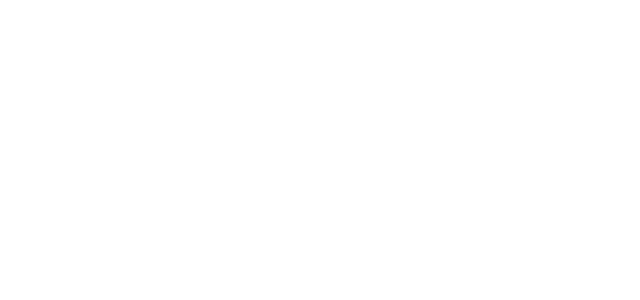
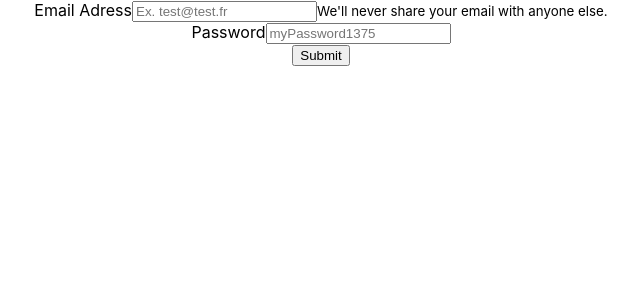
Before and after one commit to mehdiayata/front-myexpensesbydays, a React (Create React App) app: page /login in a window 1280 px wide. Before the commit this address had no page. Shown: the top 300 px of the page, without its empty margins (319-959 px from the left). Built offline with nearby package versions, Linux system fonts and the light colour scheme.

Commit message:
Add Login component

```diff
--- a/package.json
+++ b/package.json
@@ -6,8 +6,13 @@
     "@testing-library/jest-dom": "^5.16.1",
     "@testing-library/react": "^12.1.2",
     "@testing-library/user-event": "^13.5.0",
+    "axios": "^0.24.0",
+    "bootstrap": "^4.6.0",
+    "jquery": "^3.6.0",
     "node-sass": "^7.0.1",
+    "popper.js": "^1.16.1",
     "react": "^17.0.2",
+    "react-bootstrap": "^2.1.0",
     "react-dom": "^17.0.2",
     "react-router-dom": "^6.2.1",
     "react-scripts": "5.0.0",
--- a/src/App.js
+++ b/src/App.js
@@ -1,6 +1,7 @@
 import './App.css';
 import { Routes, Route, BrowserRouter } from "react-router-dom";
 import NotFound from './Pages/NotFound';
+import LoginPage from './Pages/LoginPage';
 
 function App() {
   return (
@@ -8,6 +9,7 @@
       <BrowserRouter>
         <Routes>
           <Route component={NotFound} />
+          <Route path="/login"  element={<LoginPage />} />
         </Routes>
       </BrowserRouter>
     </div>
--- /dev/null
+++ b/src/Components/LoginComponents.js
@@ -0,0 +1,49 @@
+import axios from 'axios';
+import React, { useState } from 'react';
+import { Button, Form } from 'react-bootstrap';
+
+const LoginComponents = () => {
+
+    const [formEmail, setFormEmail] = useState();
+    const [formPassword, setFormPassword] = useState();
+
+    const login = (e) => {
+
+        e.preventDefault();
+
+        // Appel de la route /api/login/
+
+        axios.post('http://127.0.0.1:8000/api/login', {
+            username: formEmail,
+            password: formPassword
+        }).then(resp => {
+            localStorage.setItem("JWT", resp.data.token);
+        });
+
+    }
+
+
+    return (
+        <div className="form-login">
+            <Form onSubmit={login} method='post' >
+                <Form.Group controlId='form-login-email'>
+                    <Form.Label>Email Adress</Form.Label>
+                    <Form.Control required name="formLoginEmail" type="email" placeholder="Ex. test@test.fr" onChange={(e) => setFormEmail(e.target.value)} />
+                    <Form.Text className="text-muted">
+                        We'll never share your email with anyone else.
+                 </Form.Text>
+                </Form.Group>
+
+                <Form.Group className="mb-3" controlId="formLoginPassword">
+                    <Form.Label>Password</Form.Label>
+                    <Form.Control type="password" placeholder="myPassword1375" onChange={(e) => setFormPassword(e.target.value)} />
+                </Form.Group>
+                <Button variant="primary" type="submit">
+                    Submit
+                </Button>
+            </Form>
+        </div>
+    );
+};
+
+export default LoginComponents;
--- /dev/null
+++ b/src/Pages/LoginPage.js
@@ -0,0 +1,16 @@
+import React from 'react';
+import { Form } from 'react-bootstrap';
+import LoginComponents from '../Components/LoginComponents';
+
+const LoginPage = () => {
+
+    return (
+        <div className="loginPage">
+
+            <LoginComponents />
+
+        </div>
+    );
+};
+
+export default LoginPage;
--- a/src/Pages/NotFound.js
+++ b/src/Pages/NotFound.js
@@ -4,7 +4,6 @@
     return (
         <div>
             <h1> 404 Not Found</h1>
-
         </div>
     );
 };
```
Also changed, not shown: 1 other file (tests, documents, lock files or other folders).
